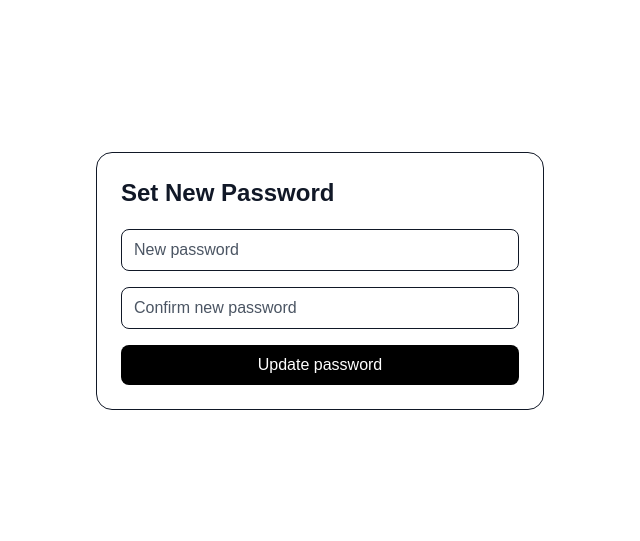
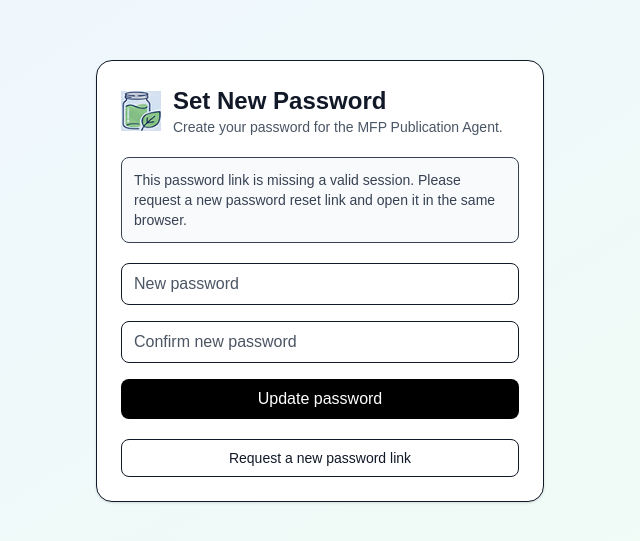
Before and after one commit to jltitus/pdf-agent-app, a Next.js app: page /update-password in a window 1280 px wide. Shown: the part 119-660 px from the top of the page, without its empty margins (320-960 px from the left). Built offline with nearby package versions, Linux system fonts and the light colour scheme; no server answers.

Commit message:
Fix password reset session handling

```diff
--- a/app/update-password/page.tsx
+++ b/app/update-password/page.tsx
@@ -1,17 +1,52 @@
 'use client'
 
-import { useState } from 'react'
-import { useRouter } from 'next/navigation'
+import { useEffect, useState } from 'react'
+import { useRouter, useSearchParams } from 'next/navigation'
 import { createClient } from '../../lib/supabase/client'
 
 export default function UpdatePasswordPage() {
   const supabase = createClient()
   const router = useRouter()
+  const searchParams = useSearchParams()
 
   const [password, setPassword] = useState('')
   const [confirmPassword, setConfirmPassword] = useState('')
-  const [message, setMessage] = useState('')
+  const [message, setMessage] = useState('Checking your password reset link...')
   const [loading, setLoading] = useState(false)
+  const [sessionReady, setSessionReady] = useState(false)
+
+  useEffect(() => {
+    async function prepareSession() {
+      const code = searchParams.get('code')
+
+      if (code) {
+        const { error } = await supabase.auth.exchangeCodeForSession(code)
+
+        if (error) {
+          setMessage(
+            'This password link is expired or invalid. Please request a new password reset link.'
+          )
+          setSessionReady(false)
+          return
+        }
+      }
+
+      const { data } = await supabase.auth.getSession()
+
+      if (!data.session) {
+        setMessage(
+          'This password link is missing a valid session. Please request a new password reset link and open it in the same browser.'
+        )
+        setSessionReady(false)
+        return
+      }
+
+      setMessage('')
+      setSessionReady(true)
+    }
+
+    prepareSession()
+  }, [searchParams, supabase.auth])
 
   async function updatePassword(e: React.FormEvent<HTMLFormElement>) {
     e.preventDefault()
@@ -27,6 +62,7 @@ export default function UpdatePasswordPage() {
     }
 
     setLoading(true)
+    setMessage('Updating password...')
 
     const { error } = await supabase.auth.updateUser({ password })
 
@@ -36,6 +72,8 @@ export default function UpdatePasswordPage() {
       return
     }
 
+    await supabase.auth.signOut()
+
     setMessage('Password updated. Redirecting to login...')
 
     setTimeout(() => {
@@ -44,9 +82,28 @@ export default function UpdatePasswordPage() {
   }
 
   return (
-    <main className="min-h-screen flex items-center justify-center p-8">
-      <div className="w-full max-w-md rounded-2xl border p-6 space-y-5">
-        <h1 className="text-2xl font-bold">Set New Password</h1>
+    <main className="min-h-screen flex items-center justify-center bg-gradient-to-br from-blue-50 to-green-50 p-8">
+      <div className="w-full max-w-md rounded-2xl border bg-white p-6 shadow-sm space-y-5">
+        <div className="flex items-center gap-3">
+          <img
+            src="/jar-logosm.png"
+            alt="MFP Publication Agent logo"
+            className="h-10 w-10 object-contain"
+          />
+
+          <div>
+            <h1 className="text-2xl font-bold">Set New Password</h1>
+            <p className="text-sm text-gray-600">
+              Create your password for the MFP Publication Agent.
+            </p>
+          </div>
+        </div>
+
+        {message && (
+          <div className="rounded-lg border bg-gray-50 p-3 text-sm text-gray-700">
+            {message}
+          </div>
+        )}
 
         <form onSubmit={updatePassword} className="space-y-4">
           <input
@@ -56,6 +113,7 @@ export default function UpdatePasswordPage() {
             value={password}
             onChange={(e) => setPassword(e.target.value)}
             required
+            disabled={!sessionReady || loading}
           />
 
           <input
@@ -65,18 +123,27 @@ export default function UpdatePasswordPage() {
             value={confirmPassword}
             onChange={(e) => setConfirmPassword(e.target.value)}
             required
+            disabled={!sessionReady || loading}
           />
-
-          {message && <p className="text-sm text-secondary">{message}</p>}
 
           <button
             type="submit"
-            disabled={loading}
-            className="w-full rounded-lg bg-black text-white py-2 disabled:opacity-60"
+            disabled={!sessionReady || loading}
+            className="w-full rounded-lg bg-black py-2 text-white disabled:opacity-60"
           >
             {loading ? 'Updating...' : 'Update password'}
           </button>
         </form>
+
+        {!sessionReady && (
+          <button
+            type="button"
+            onClick={() => router.push('/forgot-password')}
+            className="w-full rounded-lg border px-3 py-2 text-sm hover:bg-gray-50"
+          >
+            Request a new password link
+          </button>
+        )}
       </div>
     </main>
   )
```
